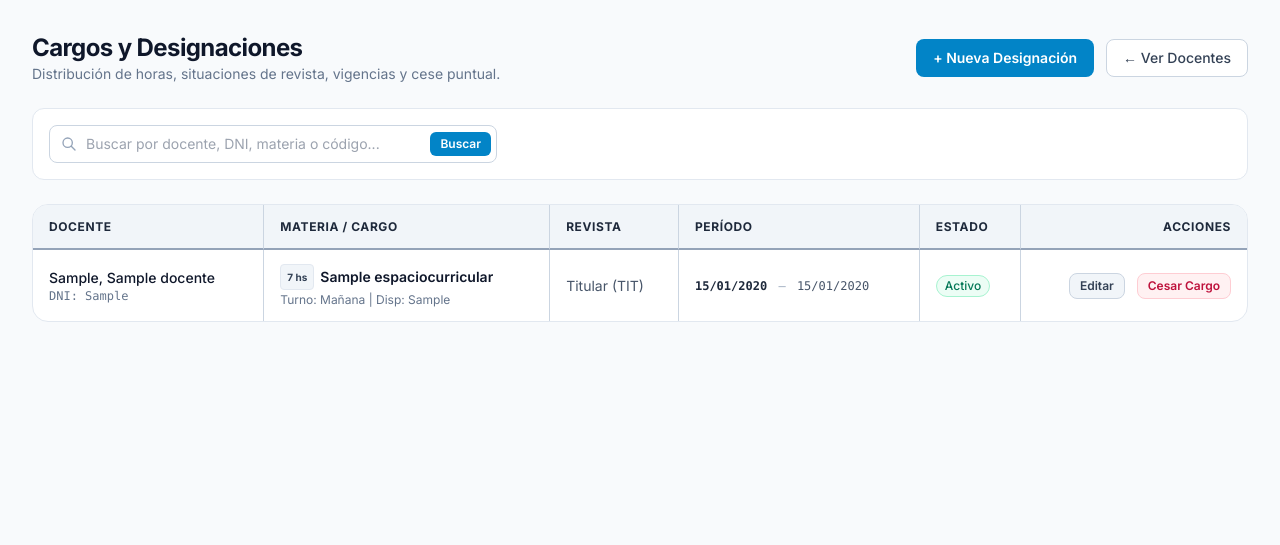
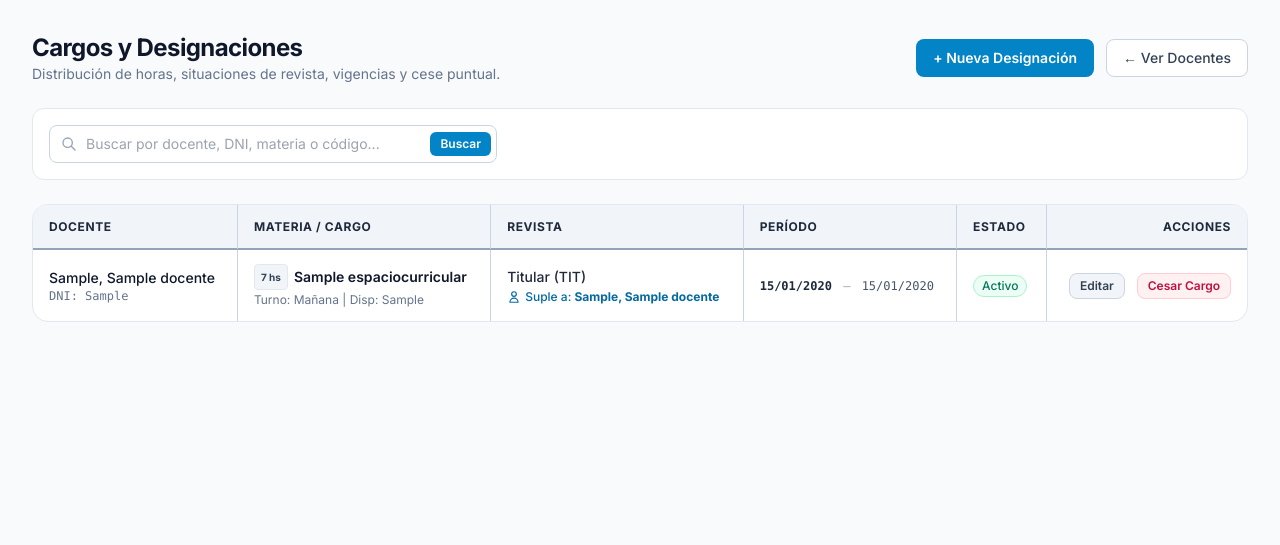
Before and after one commit to NeumannMaxii/zunin, a Django app: page /personal/cargos/ in a window 1280 px wide. Shown: the part 94-639 px from the top of the page. Run offline with Django 5.2, Linux system fonts and the light colour scheme; a user stored in the database is signed in; tables that the repository leaves empty hold one stand-in row (values such as "Sample post"); some libraries are stand-ins or nearby versions.

Commit message:
feat: visibilizar docente reemplazado en la grilla de cargos para todos los roles

```diff
--- a/apps/personal/templates/personal/cargodocente_list.html
+++ b/apps/personal/templates/personal/cargodocente_list.html
@@ -82,7 +82,17 @@
                                 {% if cargo.disposicion %} | Disp: {{ cargo.disposicion }}{% endif %}
                             </div>
                         </td>
-                        <td class="px-6 py-4 text-slate-600 whitespace-nowrap">{{ cargo.get_situacion_revista_display|default:"-" }}</td>
+                        <td class="px-6 py-4 text-slate-600 whitespace-nowrap">
+                            <div class="font-medium text-slate-800">{{ cargo.get_situacion_revista_display|default:"-" }}</div>
+                            {% if cargo.docente_reemplazado %}
+                            <div class="text-xs text-institucional-700 font-medium mt-0.5 flex items-center" title="Docente reemplazado según Formulario DP-01">
+                                <svg class="w-3.5 h-3.5 mr-1 text-institucional-500 shrink-0" fill="none" stroke="currentColor" viewBox="0 0 24 24">
+                                    <path stroke-linecap="round" stroke-linejoin="round" stroke-width="2" d="M16 7a4 4 0 11-8 0 4 4 0 018 0zM12 14a7 7 0 00-7 7h14a7 7 0 00-7-7z" />
+                                </svg>
+                                <span>Suple a: <strong>{{ cargo.docente_reemplazado.apellido }}, {{ cargo.docente_reemplazado.nombre }}</strong></span>
+                            </div>
+                            {% endif %}
+                        </td>
                         <td class="px-6 py-4 whitespace-nowrap font-mono text-xs text-slate-600">
                             <div>
                                 <span class="font-semibold text-slate-800">{{ cargo.fecha_alta|date:"d/m/Y"|default:cargo.desde_texto|default:"-" }}</span>
--- a/apps/personal/views.py
+++ b/apps/personal/views.py
@@ -376,7 +376,11 @@ class CargoDocenteListView(LoginRequiredMixin, ListView):
     ordering = ["docente__apellido", "docente__nombre"]
 
     def get_queryset(self):
-        qs = super().get_queryset()
+        qs = (
+            super()
+            .get_queryset()
+            .select_related("docente", "materia", "docente_reemplazado")
+        )
         q = self.request.GET.get("q", "").strip()
         if q:
             for token in q.split():
```
